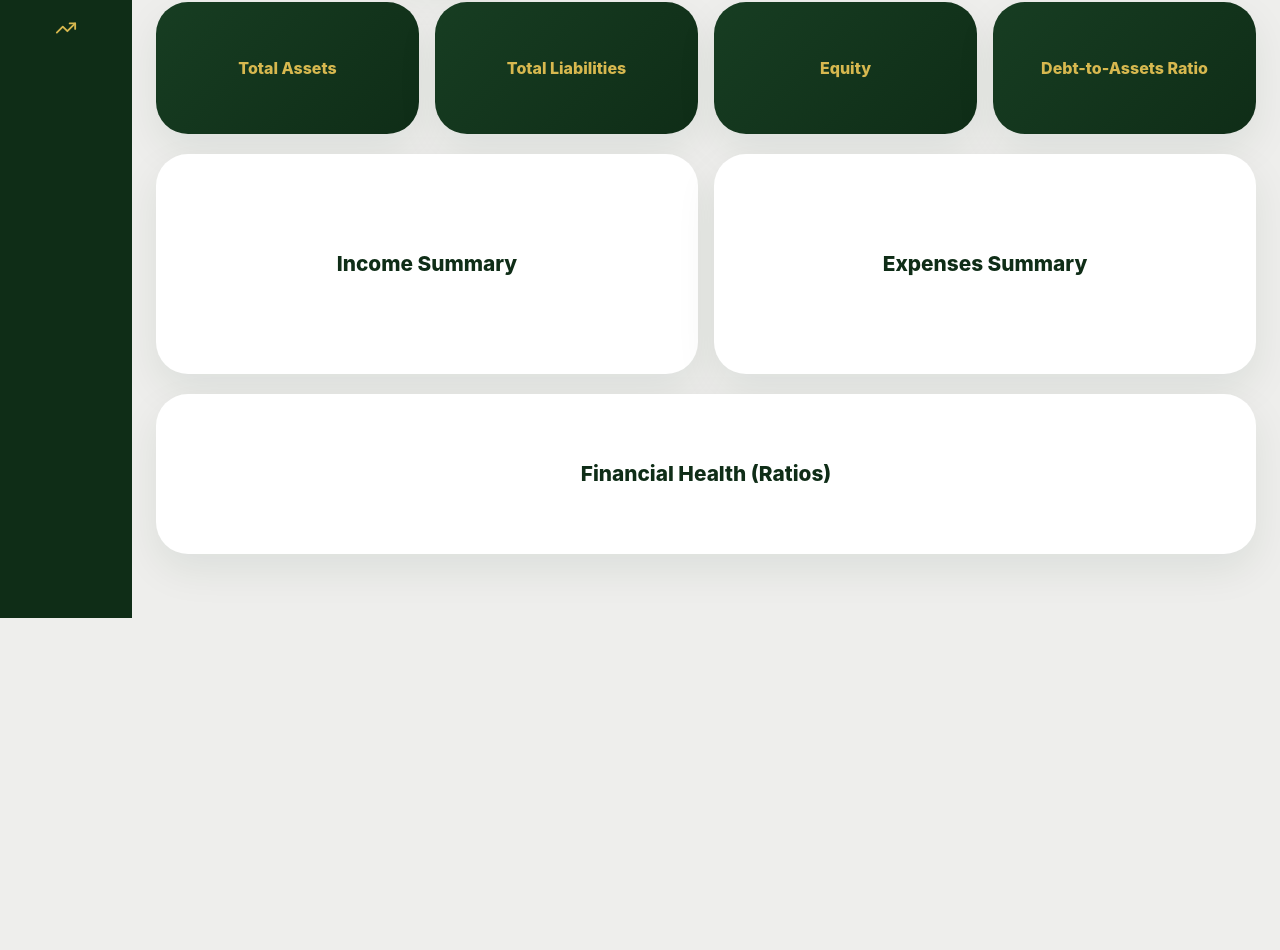
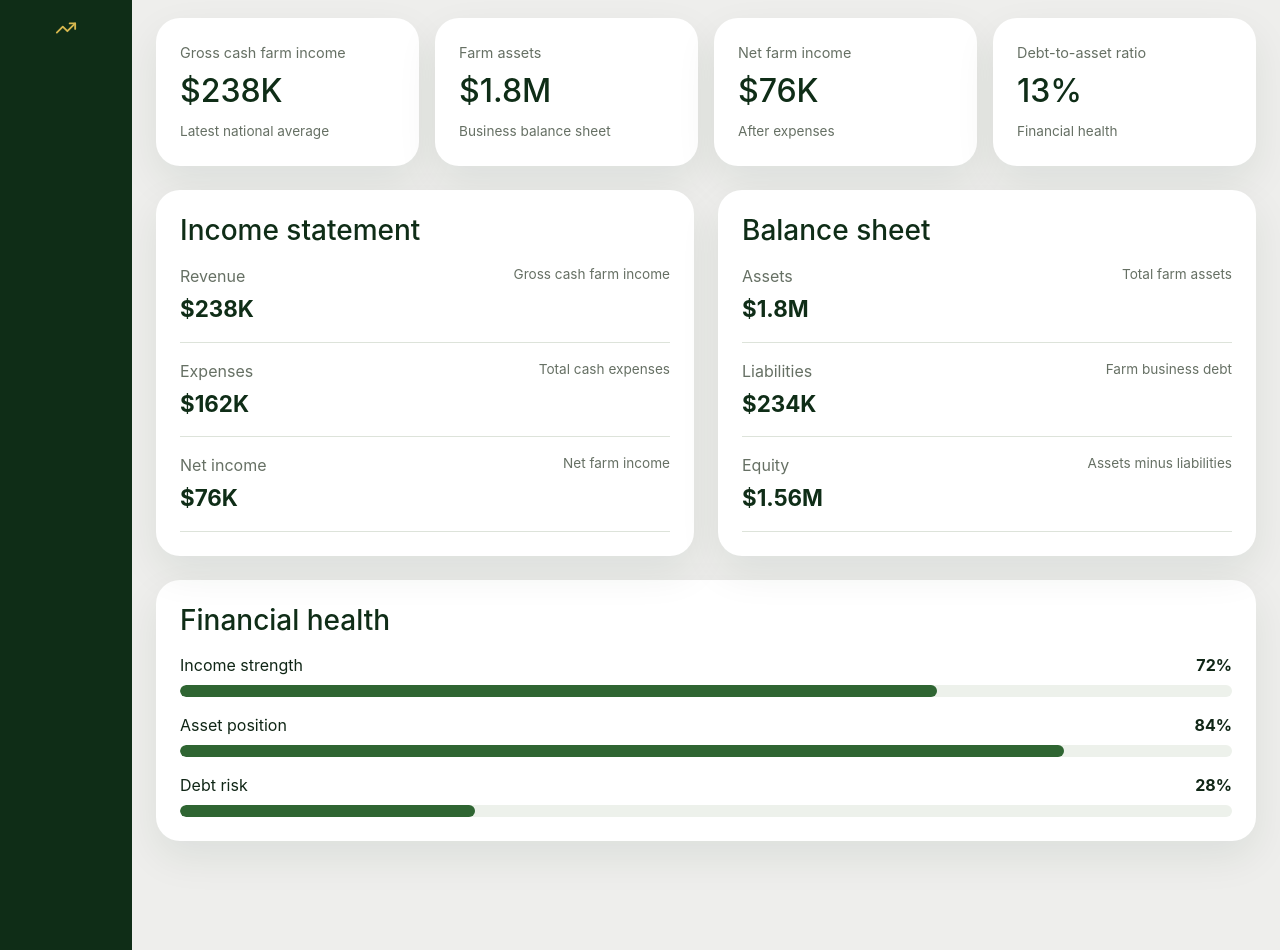
Before and after one commit to KIRSTEN-23/arms-dashboard, a React (Vite) app in the folder frontend/: page / in a window 1280 px wide. Shown: the part 285-1235 px from the top of the page. Before the commit the page ends 903 px from the top, so only its background shows below. Built offline with nearby package versions, Linux system fonts and the light colour scheme.

Commit message:
feat: implement overview page components

```diff
--- a/frontend/src/App.css
+++ b/frontend/src/App.css
@@ -297,3 +297,119 @@ button {
     grid-template-columns: 1fr;
   }
 }
+
+.page-toolbar,
+.overview-page {
+  max-width: 1200px;
+  margin: 0 auto;
+  padding: 1.5rem;
+}
+
+.dashboard-summary {
+  display: grid;
+  grid-template-columns: repeat(4, 1fr);
+  gap: 1rem;
+  margin-bottom: 1.5rem;
+}
+
+.stat-card,
+.overview-card {
+  background: #ffffff;
+  border-radius: 1.5rem;
+  padding: 1.5rem;
+  box-shadow: 0 1rem 2.5rem rgba(15, 45, 23, 0.08);
+}
+
+.stat-card__label {
+  margin: 0;
+  color: #667064;
+  font-size: 0.9rem;
+}
+
+.stat-card__value {
+  margin: 0.5rem 0;
+  color: #0f2d17;
+  font-size: 2rem;
+}
+
+.stat-card__helper {
+  color: #667064;
+  font-size: 0.85rem;
+}
+
+.overview-grid {
+  display: grid;
+  grid-template-columns: repeat(2, 1fr);
+  gap: 1.5rem;
+}
+
+.overview-card {
+  margin-bottom: 1.5rem;
+}
+
+.overview-card__header h3 {
+  margin: 0 0 1rem;
+  color: #0f2d17;
+}
+
+.metric-flow {
+  display: grid;
+  gap: 1rem;
+}
+
+.metric-flow__row {
+  display: flex;
+  justify-content: space-between;
+  gap: 1rem;
+  border-bottom: 1px solid #dde3da;
+  padding-bottom: 1rem;
+}
+
+.metric-flow__row p {
+  margin: 0;
+  color: #667064;
+}
+
+.metric-flow__row strong {
+  display: block;
+  margin-top: 0.25rem;
+  color: #0f2d17;
+  font-size: 1.4rem;
+}
+
+.metric-flow__row span {
+  color: #667064;
+  font-size: 0.85rem;
+  text-align: right;
+}
+
+.breakdown-list {
+  display: grid;
+  gap: 1rem;
+}
+
+.breakdown-item__meta {
+  display: flex;
+  justify-content: space-between;
+  margin-bottom: 0.5rem;
+}
+
+.breakdown-item__bar {
+  height: 0.75rem;
+  border-radius: 999px;
+  background: #edf1eb;
+  overflow: hidden;
+}
+
+.breakdown-item__bar div {
+  height: 100%;
+  border-radius: inherit;
+  background: #2f6532;
+}
+
+@media (max-width: 900px) {
+  .dashboard-summary,
+  .overview-grid {
+    grid-template-columns: 1fr;
+  }
+}
--- a/frontend/src/components/common/StatCard.jsx
+++ b/frontend/src/components/common/StatCard.jsx
@@ -0,0 +1,11 @@
+function StatCard({ label, value, helper }) {
+  return (
+    <article className="stat-card">
+      <p className="stat-card__label">{label}</p>
+      <h3 className="stat-card__value">{value}</h3>
+      {helper && <span className="stat-card__helper">{helper}</span>}
+    </article>
+  );
+}
+
+export default StatCard;
--- a/frontend/src/components/dashboard/CategoryBreakdown.jsx
+++ b/frontend/src/components/dashboard/CategoryBreakdown.jsx
@@ -0,0 +1,26 @@
+function CategoryBreakdown({ title, items = [] }) {
+  return (
+    <section className="overview-card">
+      <div className="overview-card__header">
+        <h3>{title}</h3>
+      </div>
+
+      <div className="breakdown-list">
+        {items.map((item) => (
+          <div className="breakdown-item" key={item.label}>
+            <div className="breakdown-item__meta">
+              <span>{item.label}</span>
+              <strong>{item.value}</strong>
+            </div>
+
+            <div className="breakdown-item__bar">
+              <div style={{ width: `${item.percentage}%` }} />
+            </div>
+          </div>
+        ))}
+      </div>
+    </section>
+  );
+}
+
+export default CategoryBreakdown;
--- a/frontend/src/components/dashboard/DashboardSummary.jsx
+++ b/frontend/src/components/dashboard/DashboardSummary.jsx
@@ -0,0 +1,18 @@
+import StatCard from "../common/StatCard";
+
+function DashboardSummary({ metrics = [] }) {
+  return (
+    <section className="dashboard-summary">
+      {metrics.map((metric) => (
+        <StatCard
+          key={metric.id}
+          label={metric.label}
+          value={metric.value}
+          helper={metric.helper}
+        />
+      ))}
+    </section>
+  );
+}
+
+export default DashboardSummary;
--- a/frontend/src/components/dashboard/FarmMetricOverview.jsx
+++ b/frontend/src/components/dashboard/FarmMetricOverview.jsx
@@ -0,0 +1,23 @@
+function FarmMetricOverview({ title, items = [] }) {
+  return (
+    <section className="overview-card">
+      <div className="overview-card__header">
+        <h3>{title}</h3>
+      </div>
+
+      <div className="metric-flow">
+        {items.map((item) => (
+          <div className="metric-flow__row" key={item.id}>
+            <div>
+              <p>{item.label}</p>
+              <strong>{item.value}</strong>
+            </div>
+            <span>{item.note}</span>
+          </div>
+        ))}
+      </div>
+    </section>
+  );
+}
+
+export default FarmMetricOverview;
--- a/frontend/src/pages/OverviewPage.jsx
+++ b/frontend/src/pages/OverviewPage.jsx
@@ -1,8 +1,97 @@
 import { useState } from "react";
+import PageHeader from "../components/common/PageHeader";
 import DomainTabs from "../components/common/DomainTabs";
 import EmptyState from "../components/common/EmptyState";
-import PageHeader from "../components/common/PageHeader";
-import CardShell from "../components/common/CardShell";
+import DashboardSummary from "../components/dashboard/DashboardSummary";
+import FarmMetricOverview from "../components/dashboard/FarmMetricOverview";
+import CategoryBreakdown from "../components/dashboard/CategoryBreakdown";
+
+const summaryMetrics = [
+  {
+    id: "income",
+    label: "Gross cash farm income",
+    value: "$238K",
+    helper: "Latest national average",
+  },
+  {
+    id: "assets",
+    label: "Farm assets",
+    value: "$1.8M",
+    helper: "Business balance sheet",
+  },
+  {
+    id: "net-income",
+    label: "Net farm income",
+    value: "$76K",
+    helper: "After expenses",
+  },
+  {
+    id: "debt-ratio",
+    label: "Debt-to-asset ratio",
+    value: "13%",
+    helper: "Financial health",
+  },
+];
+
+const incomeStatementItems = [
+  {
+    id: "revenue",
+    label: "Revenue",
+    value: "$238K",
+    note: "Gross cash farm income",
+  },
+  {
+    id: "expenses",
+    label: "Expenses",
+    value: "$162K",
+    note: "Total cash expenses",
+  },
+  {
+    id: "net-income",
+    label: "Net income",
+    value: "$76K",
+    note: "Net farm income",
+  },
+];
+
+const balanceSheetItems = [
+  {
+    id: "assets",
+    label: "Assets",
+    value: "$1.8M",
+    note: "Total farm assets",
+  },
+  {
+    id: "liabilities",
+    label: "Liabilities",
+    value: "$234K",
+    note: "Farm business debt",
+  },
+  {
+    id: "equity",
+    label: "Equity",
+    value: "$1.56M",
+    note: "Assets minus liabilities",
+  },
+];
+
+const healthItems = [
+  {
+    label: "Income strength",
+    value: "72%",
+    percentage: 72,
+  },
+  {
+    label: "Asset position",
+    value: "84%",
+    percentage: 84,
+  },
+  {
+    label: "Debt risk",
+    value: "28%",
+    percentage: 28,
+  },
+];
 
 function OverviewPage() {
   const [activeDomain, setActiveDomain] = useState("business");
@@ -10,39 +99,37 @@ function OverviewPage() {
   return (
     <>
       <PageHeader
-        title="Welcome"
-        description="National overview of U.S. farm business financial performance."
+        title="Farm Business Financial Overview"
+        description="A national snapshot of farm business performance, position and financial health."
       />
 
-      <div className="toolbar">
+      <div className="page-toolbar">
         <DomainTabs activeDomain={activeDomain} onChange={setActiveDomain} />
-
-        <button type="button" className="filter-button">
-          Select Year
-        </button>
       </div>
 
       {activeDomain === "household" ? (
         <EmptyState
           title="Household finance coming soon"
-          message="This dashboard currently focuses on farm business performance. Operator household income and balance sheet views are planned for a future version."
+          message="This version focuses on farm business performance. Operator household income and balance sheet views are planned for a future release."
         />
       ) : (
-        <div className="page-grid">
-          <div className="kpi-grid">
-            <CardShell title="Total Assets" />
-            <CardShell title="Total Liabilities" />
-            <CardShell title="Equity" />
-            <CardShell title="Debt-to-Assets Ratio" />
+        <main className="overview-page">
+          <DashboardSummary metrics={summaryMetrics} />
+
+          <div className="overview-grid">
+            <FarmMetricOverview
+              title="Income statement"
+              items={incomeStatementItems}
+            />
+
+            <FarmMetricOverview
+              title="Balance sheet"
+              items={balanceSheetItems}
+            />
           </div>
 
-          <div className="two-column-grid">
-            <CardShell title="Income Summary" />
-            <CardShell title="Expenses Summary" />
-          </div>
-
-          <CardShell title="Financial Health (Ratios)" className="wide" />
-        </div>
+          <CategoryBreakdown title="Financial health" items={healthItems} />
+        </main>
       )}
     </>
   );
```
